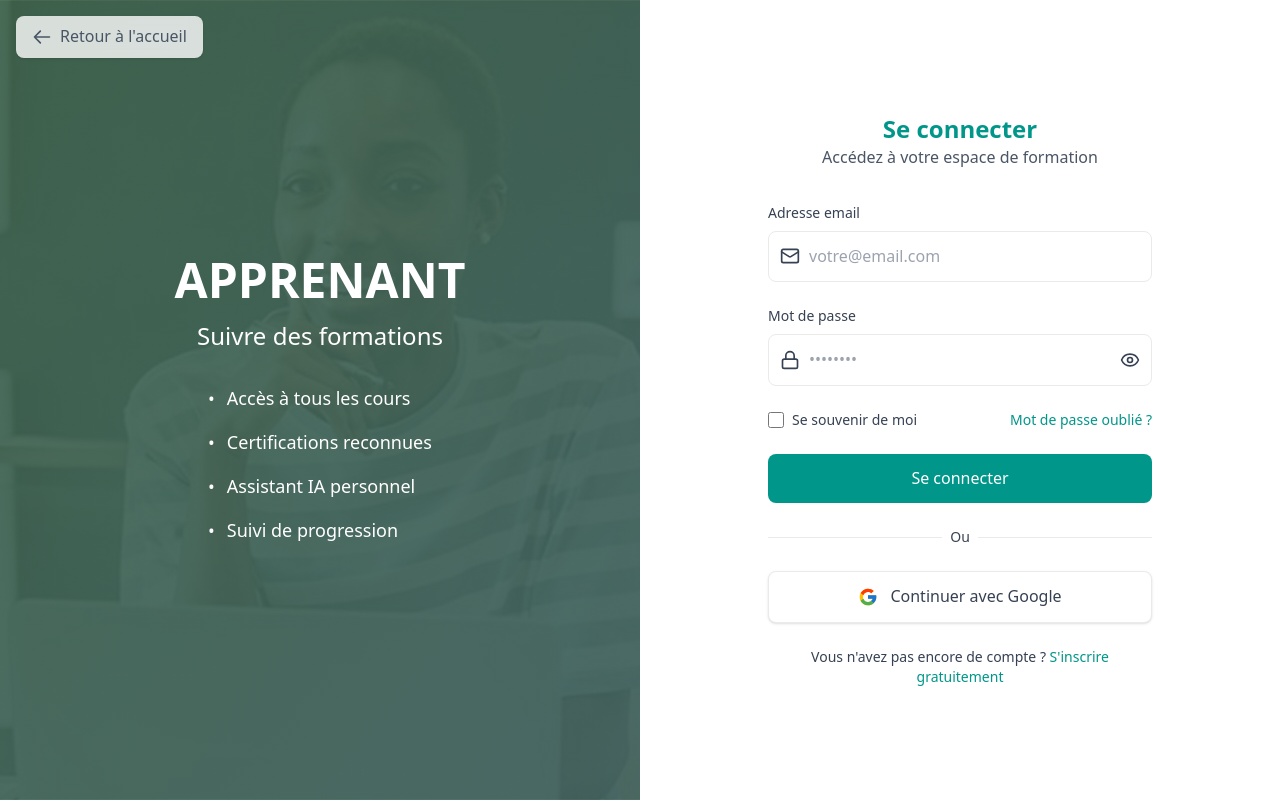
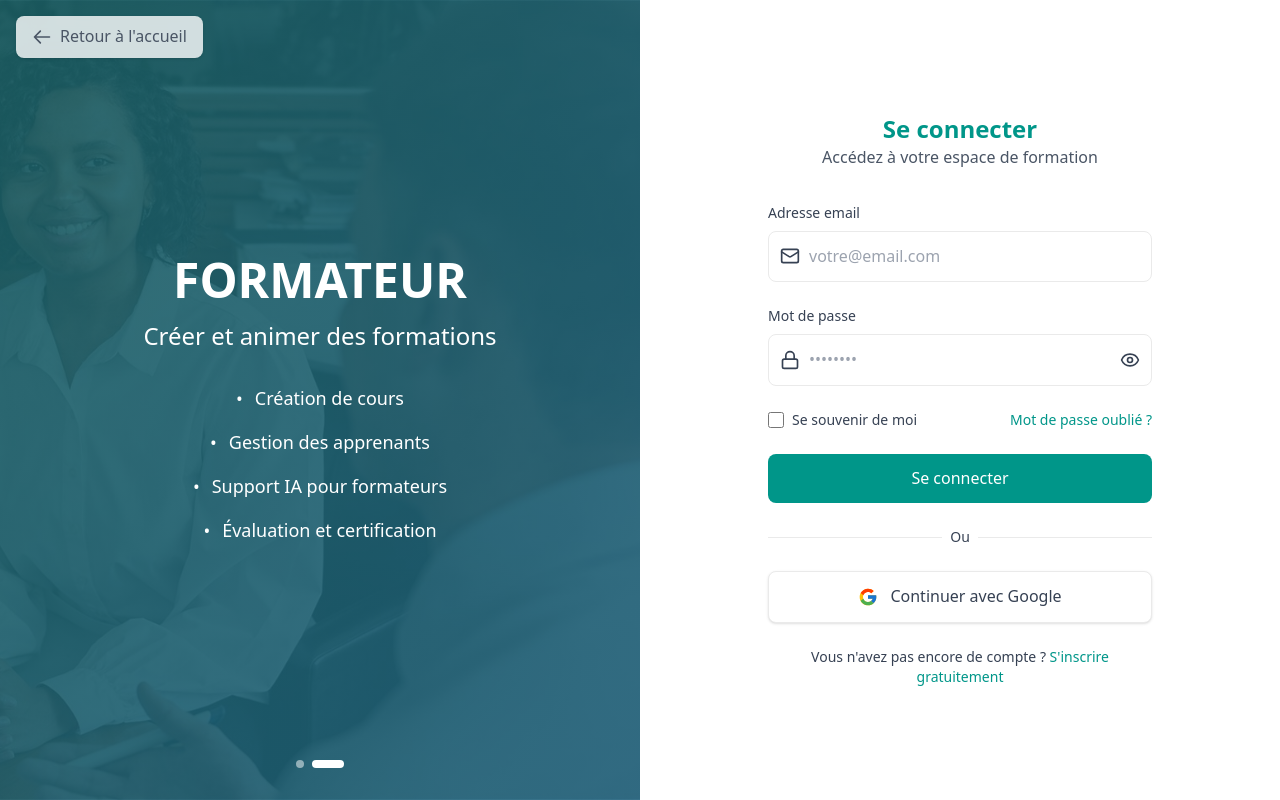
Before and after one commit to Devdrwt/mdsc_frontend, a Next.js app: page /login in a window 1280 px wide. Built offline with nearby package versions, Linux system fonts and the light colour scheme; no server answers; a web font is replaced by a local one.

Commit message:
feat: animation carousel slide sur pages auth - Transition auto toutes 5s entre APPRENANT et FORMATEUR - Indicateurs de progression cliquables - Texte centré horizontalement

```diff
--- a/src/app/login/page.tsx
+++ b/src/app/login/page.tsx
@@ -1,12 +1,42 @@
+'use client';
+
 import LoginForm from '../../components/auth/LoginForm';
-import { Metadata } from 'next';
-
-export const metadata: Metadata = {
-  title: 'Connexion - Maison de la Société Civile',
-  description: 'Connectez-vous à votre espace de formation MdSC pour accéder à vos cours et certifications.',
-};
+import { useEffect, useState } from 'react';
 
 export default function LoginPage() {
+  const [currentSlide, setCurrentSlide] = useState(0);
+
+  const slides = [
+    {
+      title: 'APPRENANT',
+      subtitle: 'Suivre des formations',
+      features: [
+        'Accès à tous les cours',
+        'Certifications reconnues',
+        'Assistant IA personnel',
+        'Suivi de progression'
+      ]
+    },
+    {
+      title: 'FORMATEUR',
+      subtitle: 'Créer et animer des formations',
+      features: [
+        'Création de cours',
+        'Gestion des apprenants',
+        'Support IA pour formateurs',
+        'Évaluation et certification'
+      ]
+    }
+  ];
+
+  useEffect(() => {
+    const interval = setInterval(() => {
+      setCurrentSlide((prev) => (prev + 1) % slides.length);
+    }, 5000); // Changer de slide toutes les 5 secondes
+
+    return () => clearInterval(interval);
+  }, [slides.length]);
+
   return (
     <div className="min-h-screen flex relative">
       {/* Bouton retour accueil */}
@@ -23,34 +53,84 @@ export default function LoginPage() {
       {/* Colonne gauche - Image de fond avec texte */}
       <div className="hidden lg:flex lg:w-1/2 relative bg-gradient-to-br from-teal-600 to-cyan-700">
         <div
-          className="absolute inset-0 bg-cover bg-center bg-no-repeat"
+          className="absolute inset-0 bg-cover bg-center bg-no-repeat transition-all duration-1000"
           style={{
-            backgroundImage: 'url(/Colleagues.png)'
+            backgroundImage: currentSlide === 0 ? 'url(/Colleagues.png)' : 'url(/Woman.png)'
           }}
         />
         {/* Overlay avec texte */}
         <div className="absolute inset-0 bg-gradient-to-br from-teal-900/70 to-cyan-900/70 z-10">
-          <div className="h-full flex flex-col justify-center items-center text-white p-12">
-            <h1 className="text-5xl font-bold mb-4">APPRENANT</h1>
+          <div className="h-full flex flex-col justify-center items-center text-white p-12 relative overflow-hidden">
+            <div
+              className="absolute inset-x-0 transition-all duration-700 ease-in-out"
+              style={{
+                transform: currentSlide === 0 ? 'translateX(0)' : 'translateX(-100%)',
+                opacity: currentSlide === 0 ? 1 : 0
+              }}
+            >
+              <h1 className="text-5xl font-bold mb-4 text-center">APPRENANT</h1>
               <p className="text-2xl mb-8 text-center">Suivre des formations</p>
-            <ul className="space-y-4 text-lg">
-              <li className="flex items-start">
+              <ul className="space-y-4 text-lg text-center">
+                <li className="flex items-center justify-center">
                   <span className="mr-3">•</span>
                   <span>Accès à tous les cours</span>
                 </li>
-              <li className="flex items-start">
+                <li className="flex items-center justify-center">
                   <span className="mr-3">•</span>
                   <span>Certifications reconnues</span>
                 </li>
-              <li className="flex items-start">
+                <li className="flex items-center justify-center">
                   <span className="mr-3">•</span>
                   <span>Assistant IA personnel</span>
                 </li>
-              <li className="flex items-start">
+                <li className="flex items-center justify-center">
                   <span className="mr-3">•</span>
                   <span>Suivi de progression</span>
                 </li>
               </ul>
+            </div>
+            <div
+              className="absolute inset-x-0 transition-all duration-700 ease-in-out"
+              style={{
+                transform: currentSlide === 1 ? 'translateX(0)' : 'translateX(100%)',
+                opacity: currentSlide === 1 ? 1 : 0
+              }}
+            >
+              <h1 className="text-5xl font-bold mb-4 text-center">FORMATEUR</h1>
+              <p className="text-2xl mb-8 text-center">Créer et animer des formations</p>
+              <ul className="space-y-4 text-lg text-center">
+                <li className="flex items-center justify-center">
+                  <span className="mr-3">•</span>
+                  <span>Création de cours</span>
+                </li>
+                <li className="flex items-center justify-center">
+                  <span className="mr-3">•</span>
+                  <span>Gestion des apprenants</span>
+                </li>
+                <li className="flex items-center justify-center">
+                  <span className="mr-3">•</span>
+                  <span>Support IA pour formateurs</span>
+                </li>
+                <li className="flex items-center justify-center">
+                  <span className="mr-3">•</span>
+                  <span>Évaluation et certification</span>
+                </li>
+              </ul>
+            </div>
+          </div>
+
+          {/* Indicateurs de slide */}
+          <div className="absolute bottom-8 left-1/2 transform -translate-x-1/2 flex space-x-2 z-20">
+            {slides.map((_, index) => (
+              <button
+                key={index}
+                onClick={() => setCurrentSlide(index)}
+                className={`h-2 rounded-full transition-all duration-300 ${
+                  currentSlide === index ? 'w-8 bg-white' : 'w-2 bg-white/50'
+                }`}
+                aria-label={`Aller au slide ${index + 1}`}
+              />
+            ))}
           </div>
         </div>
       </div>
--- a/src/app/register/page.tsx
+++ b/src/app/register/page.tsx
@@ -1,12 +1,42 @@
+'use client';
+
 import SimpleRegisterForm from '../../components/auth/SimpleRegisterForm';
-import { Metadata } from 'next';
-
-export const metadata: Metadata = {
-  title: 'Inscription - Maison de la Société Civile',
-  description: 'Créez votre compte MdSC pour accéder à nos formations et rejoindre la communauté des organisations de la société civile.',
-};
+import { useEffect, useState } from 'react';
 
 export default function RegisterPage() {
+  const [currentSlide, setCurrentSlide] = useState(0);
+
+  const slides = [
+    {
+      title: 'APPRENANT',
+      subtitle: 'Suivre des formations',
+      features: [
+        'Accès à tous les cours',
+        'Certifications reconnues',
+        'Assistant IA personnel',
+        'Suivi de progression'
+      ]
+    },
+    {
+      title: 'FORMATEUR',
+      subtitle: 'Créer et animer des formations',
+      features: [
+        'Création de cours',
+        'Gestion des apprenants',
+        'Support IA pour formateurs',
+        'Évaluation et certification'
+      ]
+    }
+  ];
+
+  useEffect(() => {
+    const interval = setInterval(() => {
+      setCurrentSlide((prev) => (prev + 1) % slides.length);
+    }, 5000); // Changer de slide toutes les 5 secondes
+
+    return () => clearInterval(interval);
+  }, [slides.length]);
+
   return (
     <div className="min-h-screen flex relative">
       {/* Bouton retour accueil */}
@@ -23,34 +53,84 @@ export default function RegisterPage() {
       {/* Colonne gauche - Image de fond avec texte */}
       <div className="hidden lg:flex lg:w-1/2 relative bg-gradient-to-br from-teal-600 to-cyan-700">
         <div
-          className="absolute inset-0 bg-cover bg-center bg-no-repeat"
+          className="absolute inset-0 bg-cover bg-center bg-no-repeat transition-all duration-1000"
           style={{
-            backgroundImage: 'url(/Woman.png)'
+            backgroundImage: currentSlide === 0 ? 'url(/Colleagues.png)' : 'url(/Woman.png)'
           }}
         />
         {/* Overlay avec texte */}
         <div className="absolute inset-0 bg-gradient-to-br from-teal-900/70 to-cyan-900/70 z-10">
-          <div className="h-full flex flex-col justify-center items-center text-white p-12">
-            <h1 className="text-5xl font-bold mb-4">FORMATEUR</h1>
+          <div className="h-full flex flex-col justify-center items-center text-white p-12 relative overflow-hidden">
+            <div
+              className="absolute inset-x-0 transition-all duration-700 ease-in-out"
+              style={{
+                transform: currentSlide === 0 ? 'translateX(0)' : 'translateX(-100%)',
+                opacity: currentSlide === 0 ? 1 : 0
+              }}
+            >
+              <h1 className="text-5xl font-bold mb-4 text-center">APPRENANT</h1>
+              <p className="text-2xl mb-8 text-center">Suivre des formations</p>
+              <ul className="space-y-4 text-lg text-center">
+                <li className="flex items-center justify-center">
+                  <span className="mr-3">•</span>
+                  <span>Accès à tous les cours</span>
+                </li>
+                <li className="flex items-center justify-center">
+                  <span className="mr-3">•</span>
+                  <span>Certifications reconnues</span>
+                </li>
+                <li className="flex items-center justify-center">
+                  <span className="mr-3">•</span>
+                  <span>Assistant IA personnel</span>
+                </li>
+                <li className="flex items-center justify-center">
+                  <span className="mr-3">•</span>
+                  <span>Suivi de progression</span>
+                </li>
+              </ul>
+            </div>
+            <div
+              className="absolute inset-x-0 transition-all duration-700 ease-in-out"
+              style={{
+                transform: currentSlide === 1 ? 'translateX(0)' : 'translateX(100%)',
+                opacity: currentSlide === 1 ? 1 : 0
+              }}
+            >
+              <h1 className="text-5xl font-bold mb-4 text-center">FORMATEUR</h1>
               <p className="text-2xl mb-8 text-center">Créer et animer des formations</p>
-            <ul className="space-y-4 text-lg">
-              <li className="flex items-start">
+              <ul className="space-y-4 text-lg text-center">
+                <li className="flex items-center justify-center">
                   <span className="mr-3">•</span>
                   <span>Création de cours</span>
                 </li>
-              <li className="flex items-start">
+                <li className="flex items-center justify-center">
                   <span className="mr-3">•</span>
                   <span>Gestion des apprenants</span>
                 </li>
-              <li className="flex items-start">
+                <li className="flex items-center justify-center">
                   <span className="mr-3">•</span>
                   <span>Support IA pour formateurs</span>
                 </li>
-              <li className="flex items-start">
+                <li className="flex items-center justify-center">
                   <span className="mr-3">•</span>
                   <span>Évaluation et certification</span>
                 </li>
               </ul>
+            </div>
+          </div>
+
+          {/* Indicateurs de slide */}
+          <div className="absolute bottom-8 left-1/2 transform -translate-x-1/2 flex space-x-2 z-20">
+            {slides.map((_, index) => (
+              <button
+                key={index}
+                onClick={() => setCurrentSlide(index)}
+                className={`h-2 rounded-full transition-all duration-300 ${
+                  currentSlide === index ? 'w-8 bg-white' : 'w-2 bg-white/50'
+                }`}
+                aria-label={`Aller au slide ${index + 1}`}
+              />
+            ))}
           </div>
         </div>
       </div>
```
Lines whose indentation alone changed are shown as unchanged.
